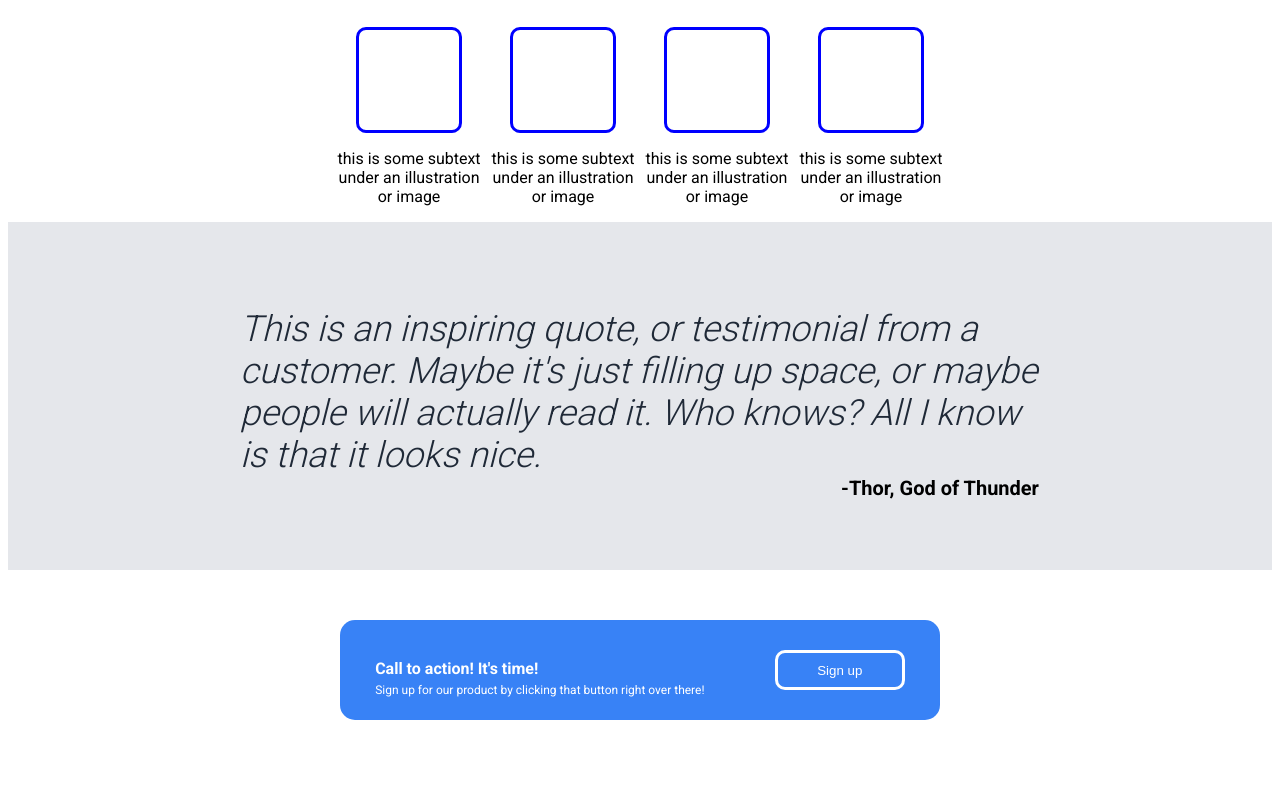
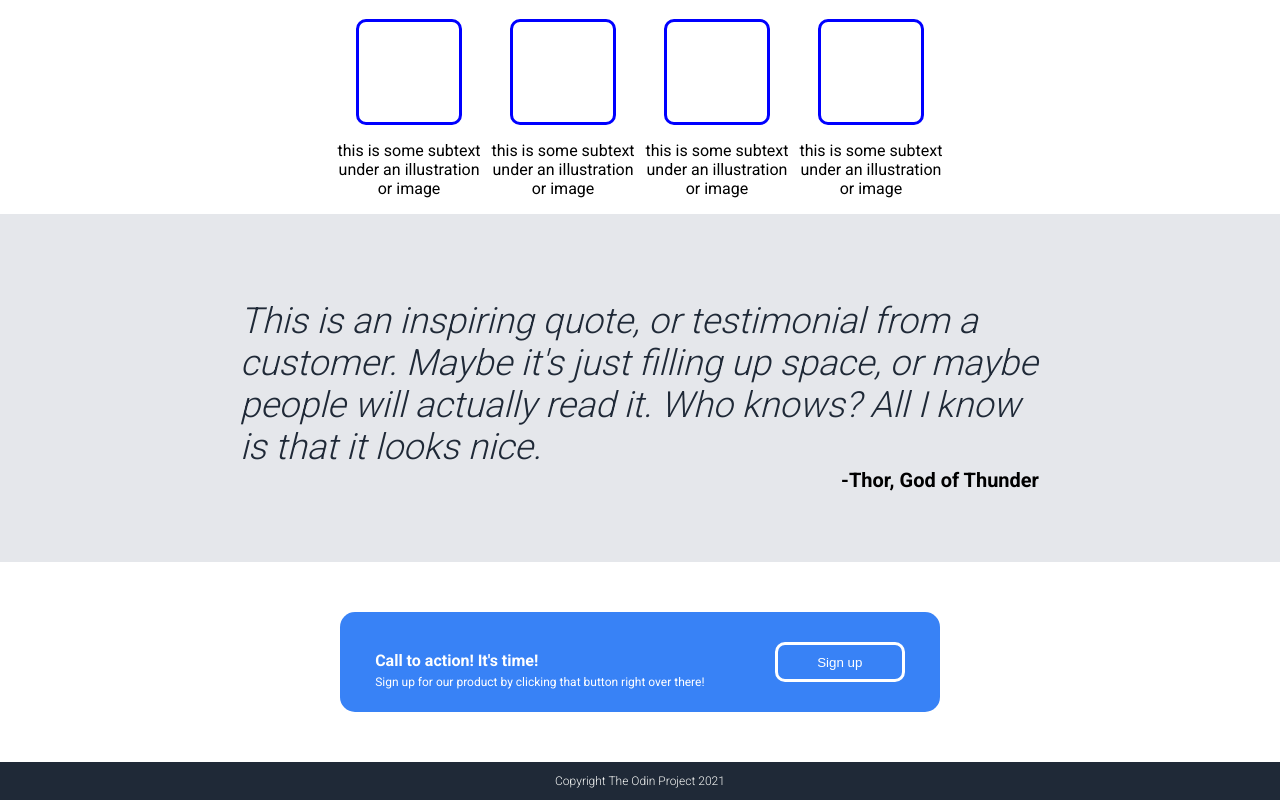
Before and after one commit to hyeahia/landing-page, a plain HTML site: page index.html in a window 1280 px wide. Shown: the part 631-1431 px from the top of the page. Before the commit the page ends 1409 px from the top, so only its background shows below. Drawn offline with Linux system fonts and the light colour scheme.

Commit message:
Create Footer

```diff
--- a/index.html
+++ b/index.html
@@ -95,5 +95,9 @@
         </div>
       </div>
     </div>
+
+    <div class="footer">
+      <p class="copyright">Copyright The Odin Project 2021</p>
+    </div>
   </body>
 </html>
--- a/style.css
+++ b/style.css
@@ -1,5 +1,6 @@
 body {
     font-family: 'Roboto', sans-serif;
+    margin: auto;
 }
 .top {
     background-color: #1F2937;
@@ -165,3 +166,19 @@ a {
 .signuplow {
     border: white solid;
 }
+
+/******* FOOTER ******/
+
+.footer {
+    background-color: #1F2937;
+    display: flex;
+    justify-content: center;
+    align-items: center;
+    flex-shrink: 0;
+}
+
+.copyright {
+    color: #F9FAF8;
+    font-weight: 300;
+    font-size: 12px;
+}
```
